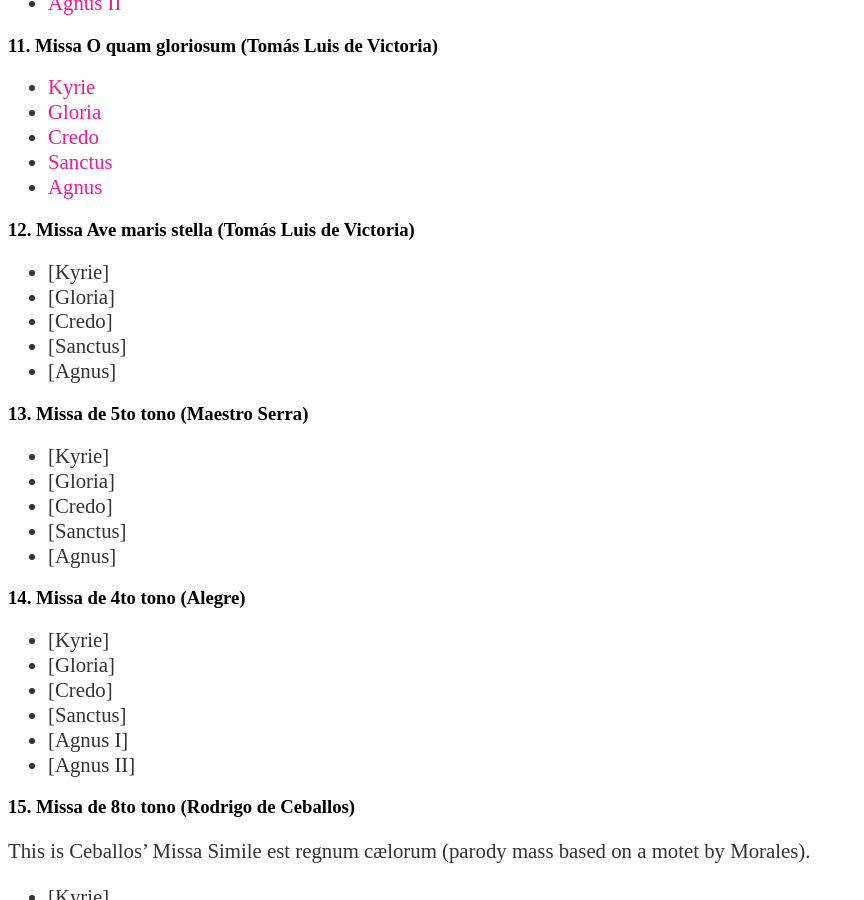
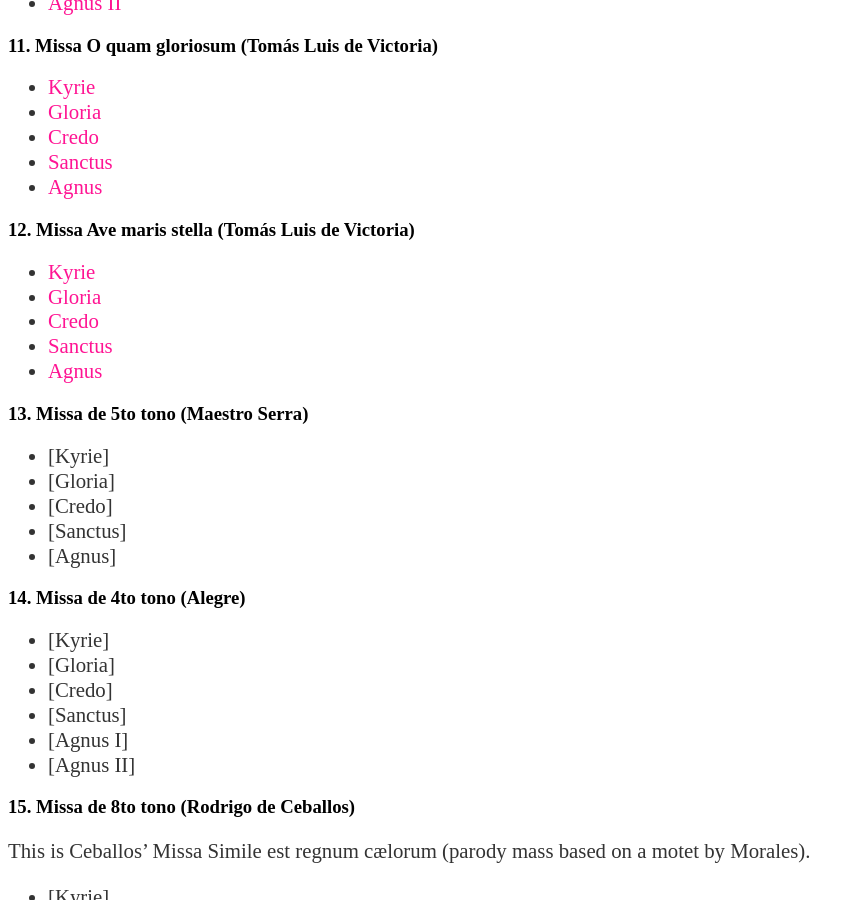
Before and after one commit to martha-thomae/martha-thomae.github.io, a Jekyll site: the page built from projects/guatemala.md, in a window 1280 px wide and 900 px high, scrolled down 3808 px. Shown: the whole window, without its empty margins (0-864 px from the left). Built offline with Jekyll 4.4.1, drawn with Linux system fonts in a browser that asks for light colours; some of the changed lines change nothing that is shown.

Commit message:
Add links to mass 12

```diff
--- a/projects/guatemala.md
+++ b/projects/guatemala.md
@@ -112,11 +112,16 @@
 - [Agnus](https://mei-friend.mdw.ac.at/?file=https://raw.githubusercontent.com/martha-thomae/GuatC1/refs/heads/main/11_Tomas-Luis-de-Victoria_Mass/Missa11.5_Agnus_FullMovement_f94v-95r_MENSURAL_FULLSCORE.xml&scale=31&breaks=none&select=PART0906de42-7bc1-47c4-afe7-5f04e6bcfcd4_A414df90d-62e4-4ef5-bb1c-111946ffc5aa&page=1&speed=true&notationOrientation=left&notationProportion=0.32&facsimileOrientation=bottom&facsimileProportion=0.54)
 
 ### 12. Missa Ave maris stella (Tomás Luis de Victoria)
-- [Kyrie]
-- [Gloria]
-- [Credo]
-- [Sanctus]
-- [Agnus]
+- [Kyrie](https://mei-friend.mdw.ac.at/?file=https://raw.githubusercontent.com/martha-thomae/GuatC1/refs/heads/main/12_Tomas-Luis-de-Victoria_Mass
+/Missa12.1_Kyrie_FullMovement_f95v-97r_MENSURAL_SCORE.xml&scale=31&breaks=none&select=PART0906de42-7bc1-47c4-afe7-5f04e6bcfcd4_A414df90d-62e4-4ef5-bb1c-111946ffc5aa&page=1&speed=true&notationOrientation=left&notationProportion=0.32&facsimileOrientation=bottom&facsimileProportion=0.54)
+- [Gloria](https://mei-friend.mdw.ac.at/?file=https://raw.githubusercontent.com/martha-thomae/GuatC1/refs/heads/main/12_Tomas-Luis-de-Victoria_Mass
+/Missa12.2_Gloria_FullMovement_f97v-100r_MENSURAL_SCORE.xml&scale=31&breaks=none&select=PART0906de42-7bc1-47c4-afe7-5f04e6bcfcd4_A414df90d-62e4-4ef5-bb1c-111946ffc5aa&page=1&speed=true&notationOrientation=left&notationProportion=0.32&facsimileOrientation=bottom&facsimileProportion=0.54)
+- [Credo](https://mei-friend.mdw.ac.at/?file=https://raw.githubusercontent.com/martha-thomae/GuatC1/refs/heads/main/12_Tomas-Luis-de-Victoria_Mass
+/Missa12.3_Credo_FullMovement_f100v-105r_MENSURAL_SCORE.xml&scale=31&breaks=none&select=PART0906de42-7bc1-47c4-afe7-5f04e6bcfcd4_A414df90d-62e4-4ef5-bb1c-111946ffc5aa&page=1&speed=true&notationOrientation=left&notationProportion=0.32&facsimileOrientation=bottom&facsimileProportion=0.54)
+- [Sanctus](https://mei-friend.mdw.ac.at/?file=https://raw.githubusercontent.com/martha-thomae/GuatC1/refs/heads/main/12_Tomas-Luis-de-Victoria_Mass
+/Missa12.4_Sanctus_FullMovement_f105v-108r_MENSURAL_SCORE.xml&scale=31&breaks=none&select=PART0906de42-7bc1-47c4-afe7-5f04e6bcfcd4_A414df90d-62e4-4ef5-bb1c-111946ffc5aa&page=1&speed=true&notationOrientation=left&notationProportion=0.32&facsimileOrientation=bottom&facsimileProportion=0.54)
+- [Agnus](https://mei-friend.mdw.ac.at/?file=https://raw.githubusercontent.com/martha-thomae/GuatC1/refs/heads/main/12_Tomas-Luis-de-Victoria_Mass
+/Missa12.5_Agnus_FullMovement_f108v-109r_MENSURAL_SCORE.xml&scale=31&breaks=none&select=PART0906de42-7bc1-47c4-afe7-5f04e6bcfcd4_A414df90d-62e4-4ef5-bb1c-111946ffc5aa&page=1&speed=true&notationOrientation=left&notationProportion=0.32&facsimileOrientation=bottom&facsimileProportion=0.54)
 
 ### 13. Missa de 5to tono (Maestro Serra)
 - [Kyrie]
```
